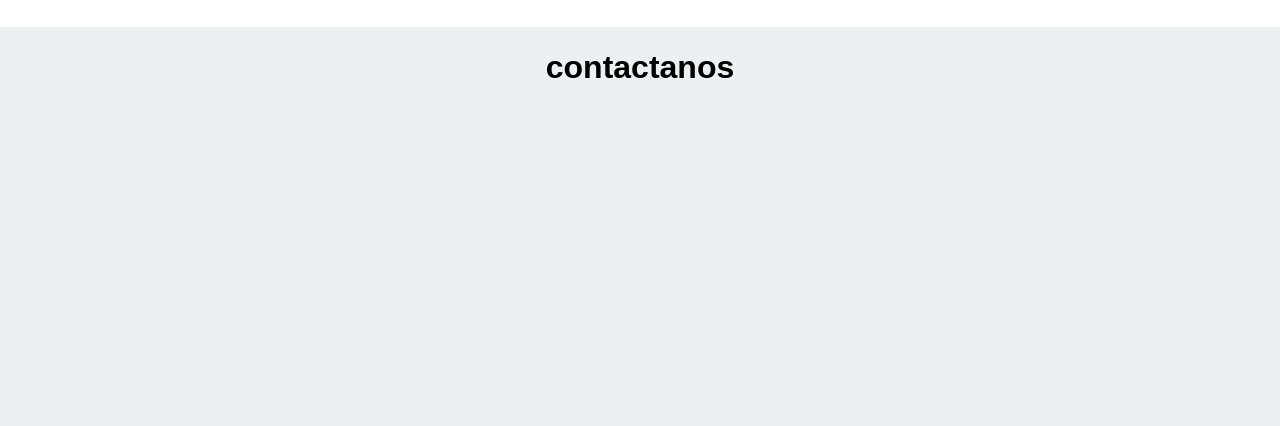
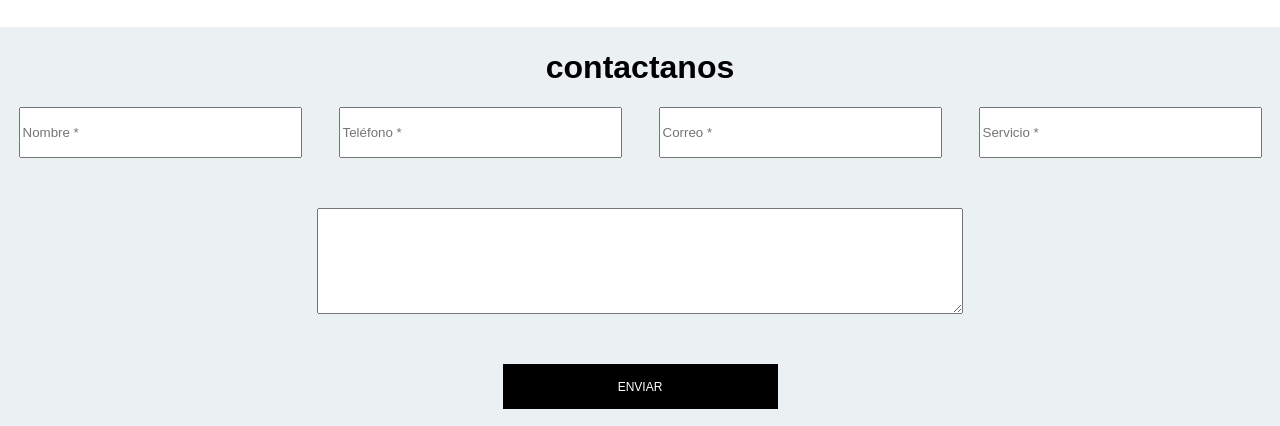
Before and after one commit to escalesi/ProySwSprint1, a plain HTML site: page Logística y distribución Maez/contacto.html in a window 1280 px wide. Shown: the part 526-952 px from the top of the page. Drawn offline with Linux system fonts and the light colour scheme.

Commit message:
Agregue contenindo a contactos

```diff
--- a/Logística y distribución Maez/contacto.html
+++ b/Logística y distribución Maez/contacto.html
@@ -55,6 +55,20 @@
 
             <div class="formulario">
                 <h1>contactanos</h1>
+                <form action="">
+                    <div class="datos">
+                        <input type="text" id="nombre" name="nombre" placeholder="Nombre *">
+                        <input type="text" id="tel" name="tel" placeholder="Teléfono *">
+                        <input type="text" id="corr" name="corr" placeholder="Correo *">
+                        <input type="text" id="serv" name="serv" placeholder="Servicio *">
+                    </div>
+                    <div class="msg">
+                        <textarea name="txtmsg"></textarea>
+                    </div>
+                    <div class="boton">
+                        <input class="subm" type="submit" value="Enviar">
+                    </div>
+                  </form>
             </div>
         </div><!-- contenedor -->
         <footer>
--- a/Logística y distribución Maez/css/contacto.css
+++ b/Logística y distribución Maez/css/contacto.css
@@ -21,3 +21,39 @@ img {
     display: flex;
     justify-content: center;
 }
+
+form div.datos {
+    display: flex;
+    justify-content: space-around;
+}
+
+form div input {
+    width: 275px;
+    height: 45px;
+}
+
+div.msg {
+    display: flex;
+    justify-content: center;
+}
+
+textarea {
+    margin: 50px;
+    width: 50%;
+    min-height: 100px;
+}
+
+.subm {
+    font-size: 12px;
+    color: #fff;
+    font-weight: 500;
+    text-transform: uppercase;
+    background: #000000;
+    border: none;
+    padding: 12px 25px;
+}
+
+div.boton {
+    display: flex;
+    justify-content: center;
+}
```
